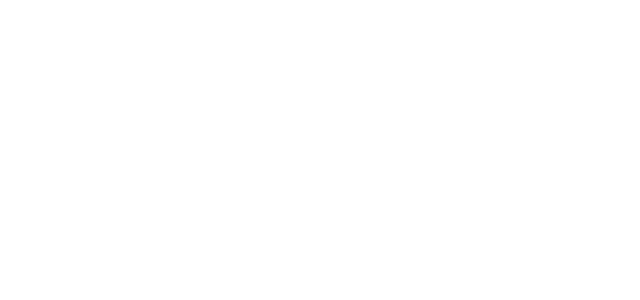
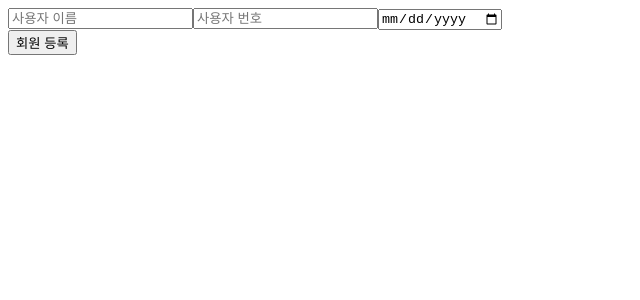
Before and after one commit to kong-tae-hyeon-khu/Toy-Project-1, a React (Create React App) app: page /register in a window 1280 px wide. Before the commit this address had no page. Shown: the top 300 px of the page, without its empty margins (0-640 px from the left). Built offline with nearby package versions, Linux system fonts and the light colour scheme.

Commit message:
Implement Register Form

```diff
--- a/package.json
+++ b/package.json
@@ -6,6 +6,7 @@
     "@testing-library/jest-dom": "^5.16.4",
     "@testing-library/react": "^13.3.0",
     "@testing-library/user-event": "^13.5.0",
+    "axios": "^0.27.2",
     "react": "^18.2.0",
     "react-dom": "^18.2.0",
     "react-router-dom": "^6.3.0",
--- a/src/App.js
+++ b/src/App.js
@@ -4,6 +4,8 @@
 
 import Home from "./Pages/Home/Home";
 import Login from "./Pages/Login/Login";
+import Register from "./Pages/Register/Register";
+
 
 function App() {
   return (
@@ -12,6 +14,7 @@
       <Routes>
         <Route path="/" element={<Home />} />
         <Route path="/login" element={<Login />} />
+        <Route path="/register" element= {<Register />} />
       </Routes>
     </BrowserRouter>
   );
--- a/src/Components/UserRegister/UserRegister.js
+++ b/src/Components/UserRegister/UserRegister.js
@@ -1,5 +1,54 @@
+import { useState } from "react";
+
 const UserRegister = () => {
-    return
-}
+    const [userName, setUserName] = useState('');
+    const [userNumber, setUserNumber] = useState('');
+    const [userDate, setUserDate] = useState('');
+
+    const userNameChangeHandler = (event) => {
+        setUserName(event.target.value);
+    }
+
+    const userNumberChangeHandler = (event) => {
+        setUserNumber(event.target.value);
+    }
+
+    const userDateChangeHandler = (event) => {
+        setUserDate(event.target.value);
+    }
+
+    const confirmUserInfo = (event) => {
+        event.preventDefault();
+        console.log(userName, userNumber, userDate)
+    }
+    return (
+        <div>
+            <form onSubmit={confirmUserInfo}>
+                <div>
+                    <input
+                    value = {userName}
+                    onChange = {userNameChangeHandler}
+                    placeholder = "사용자 이름"
+                    >
+                    </input>
+                    <input
+                    value = {userNumber}
+                    onChange = {userNumberChangeHandler}
+                    placeholder = "사용자 번호"
+                    >
+                    </input>
+                    <input
+                    value = {userDate}
+                    onChange = {userDateChangeHandler}
+                    type = "date">
+                    </input>
+                </div>
+                <div>
+                    <button>회원 등록</button>
+                </div>
+            </form>
+        </div>
+    );
+};
 
 export default UserRegister;
--- a/src/Pages/Home/Home.js
+++ b/src/Pages/Home/Home.js
@@ -1,5 +1,10 @@
 const Home = () => {
-  return <div>Home Page</div>;
+  return (
+  <div>
+    <h1>Home Page</h1>
+  </div>
+
+  );
 };
 
 export default Home;
--- a/src/Pages/Register/Register.js
+++ b/src/Pages/Register/Register.js
@@ -2,4 +2,11 @@
 
 const Register = () => {
 
+    return (
+        <UserRegister>
+
+        </UserRegister>
+    );
 }
+
+export default Register;
```
Also changed, not shown: 1 other file (tests, documents, lock files or other folders).
